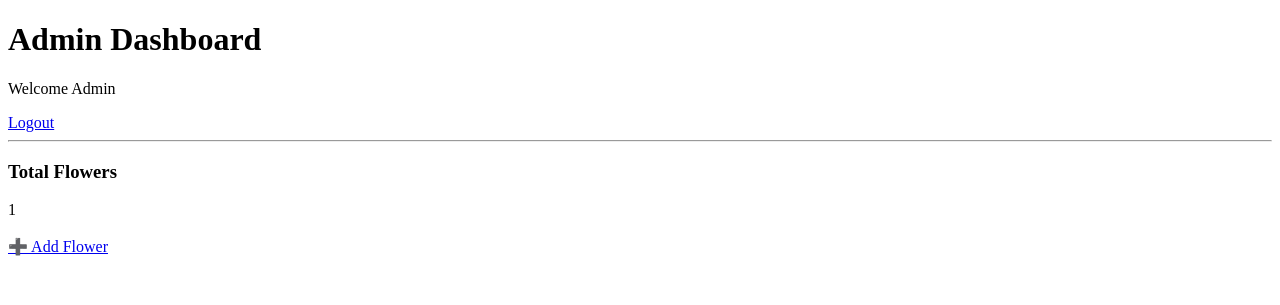
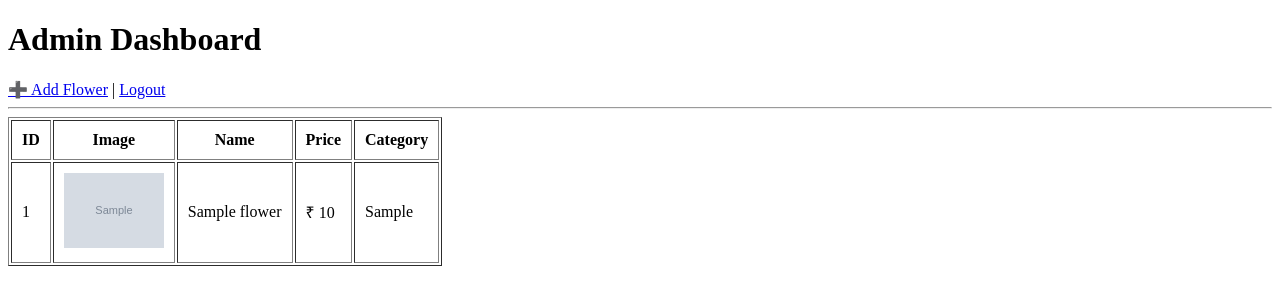
Before and after one commit to adesh22-code/orchidstore, a Flask app: page /admin/dashboard in a window 1280 px wide. Shown: the top 305 px of the page. Run offline with Flask 3, Linux system fonts and the light colour scheme; the visitor is signed in with stand-in values (Sample User, id 1); tables that the repository leaves empty hold one stand-in row (values such as "Sample post"); grey boxes marked "Sample" are stand-in pictures.

Commit message:
Update dashboard.html

```diff
--- a/templates/admin/dashboard.html
+++ b/templates/admin/dashboard.html
@@ -2,40 +2,65 @@
 <html>
 
 <head>
-
-<title>Dashboard</title>
-
+    <title>Dashboard</title>
 </head>
 
 <body>
 
 <h1>Admin Dashboard</h1>
 
-<p>
+<a href="{{ url_for('add_flower') }}">➕ Add Flower</a>
 
-Welcome Admin
+|
 
-</p>
-
-<a href="/logout">
-
-Logout
-
-</a>
+<a href="{{ url_for('logout') }}">Logout</a>
 
 <hr>
 
-<h3>Total Flowers</h3>
+<table border="1" cellpadding="10">
 
-{{ flowers|length }}
+<tr>
 
-<br><br>
+<th>ID</th>
 
-<a href="{{ url_for('add_flower') }}">
+<th>Image</th>
 
-➕ Add Flower
+<th>Name</th>
 
-</a>
+<th>Price</th>
+
+<th>Category</th>
+
+</tr>
+
+{% for flower in flowers %}
+
+<tr>
+
+<td>{{ flower.id }}</td>
+
+<td>
+
+{% if flower.image %}
+
+<img src="{{ url_for('static', filename='uploads/' + flower.image) }}"
+     width="100">
+
+{% endif %}
+
+</td>
+
+<td>{{ flower.name }}</td>
+
+<td>₹ {{ flower.price }}</td>
+
+<td>{{ flower.category }}</td>
+
+</tr>
+
+{% endfor %}
+
+</table>
 
 </body>
 
```
